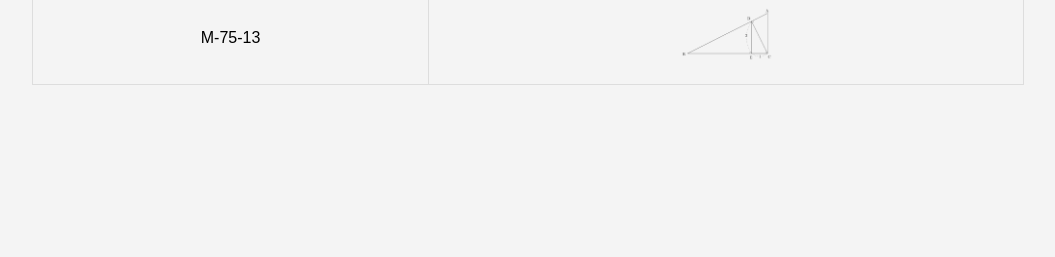
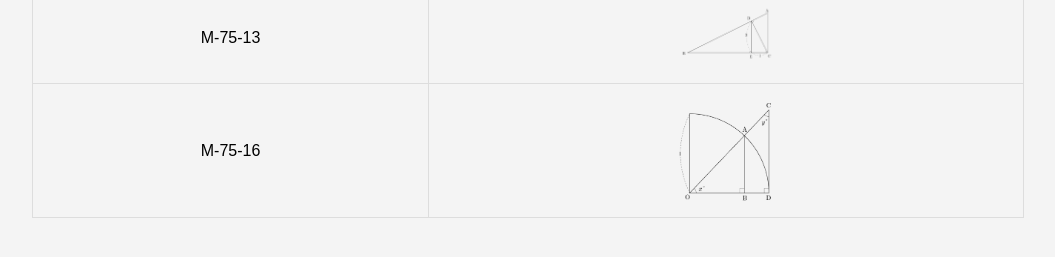
Before and after one commit to eduwang/mcd_itemImageArchive, a website built with Vite: page index.html in a window 1280 px wide. Shown: the part 297-554 px from the top of the page, without its empty margins (112-1167 px from the left). Built offline with nearby package versions, Linux system fonts and the light colour scheme.

Commit message:
img added(M-75-16)

```diff
--- a/index.html
+++ b/index.html
@@ -27,6 +27,12 @@
               <td><img src="./public/Trigonometric/M-75-13.png" alt="문항 이미지" class="thumbnail" onclick="showImage(this.src)"/></td>
             </tr>
 
+            <!-- 추가 문항 -->
+            <tr>
+                <td>M-75-16</td>
+                <td><img src="./public/Trigonometric/M-75-16.png" alt="문항 이미지" class="thumbnail" onclick="showImage(this.src)"/></td>
+            </tr>
+
         </tbody>
     </table>
     <!-- 모달 창 -->
```
Also changed, not shown: public/Trigonometric/4-75-03.png (added), public/Trigonometric/M-75-00.png (added), public/Trigonometric/M-75-02.png (added), public/Trigonometric/M-75-03.png (added), public/Trigonometric/M-75-04.png (added), public/Trigonometric/M-75-05.png (added), public/Trigonometric/M-75-06.png (added), public/Trigonometric/M-75-07.png (added), public/Trigonometric/M-75-12.png, public/Trigonometric/M-75-16.png (added).
